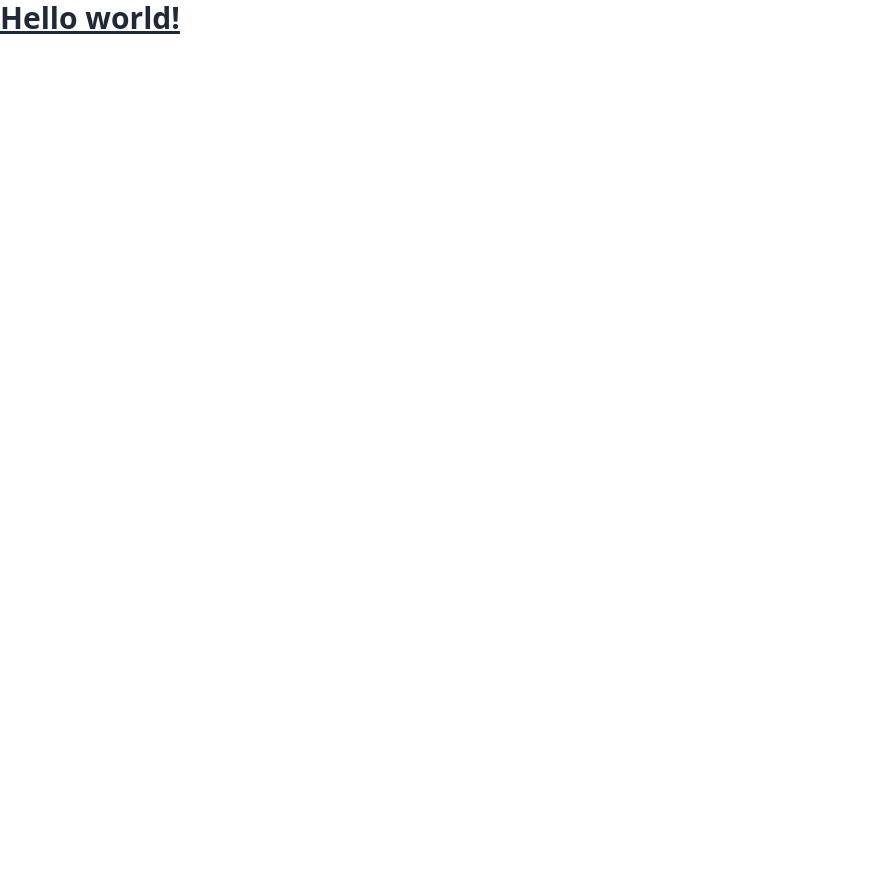
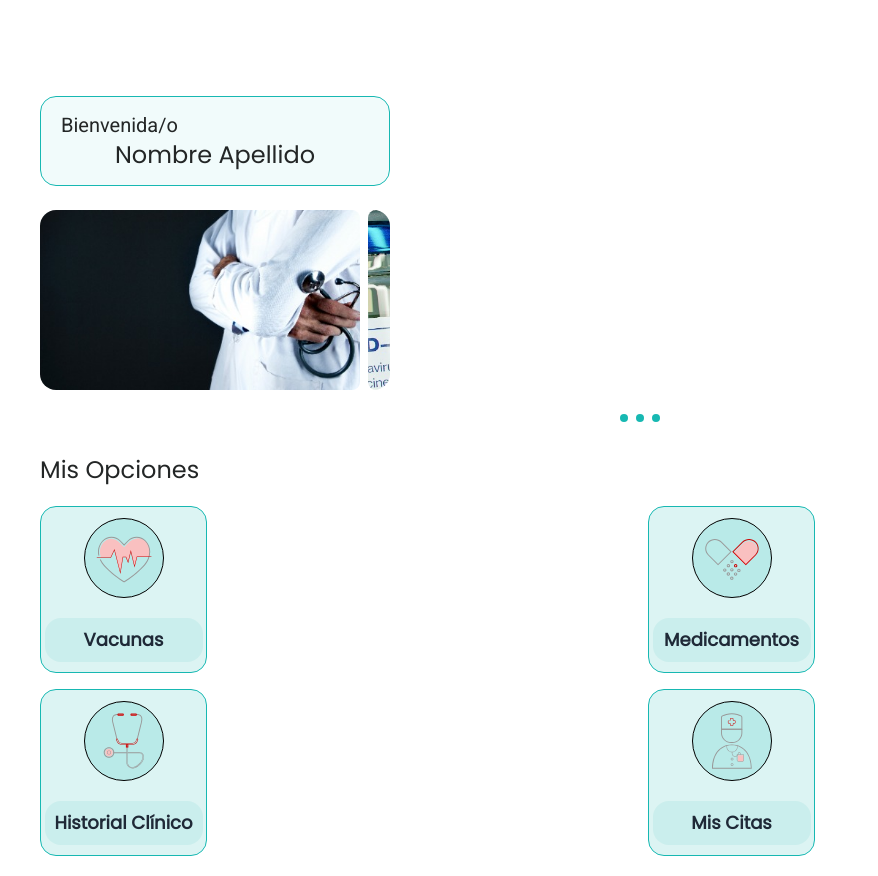
Before and after one commit to No-Country-simulation/h1-08-java-react, a React (Vite) app in the folder client/: page / in a window 1280 px wide. Shown: the whole page, without its empty margins (0-878 px from the left). Before the commit the page ends 800 px from the top, so only its background shows below. Built offline with nearby package versions, Linux system fonts and the light colour scheme.

Commit message:
Desarrollo vista home

```diff
--- /dev/null
+++ b/client/src/components/molecules/CardButton.jsx
@@ -0,0 +1,29 @@
+import PropTypes from "prop-types";
+
+const CardButton = ({ image, title, link }) => {
+  return (
+      <div className="card rounded-2xl bg-lightGreen/50 hover:bg-lightGreen backdrop-blur-2xl border border-darkGreen size-[167px] flex items-center justify-center p-1.5">
+        <div className="flex flex-col gap-5 items-center">
+            <div className="bg-lightGreen border border-black rounded-full size-20 flex items-center justify-center">
+            <img src={image} alt={title} className="size-16" />
+            </div>
+            <div className="bg-lightGreen/50 rounded-2xl w-[158px] py-2 flex justify-center items-center">
+            <a
+                href={link}
+                className="text-center font-poppins font-semibold text-lg"
+            >
+                {title}
+            </a>
+            </div>
+        </div>
+      </div>
+  );
+};
+
+CardButton.propTypes = {
+  image: PropTypes.string.isRequired,
+  title: PropTypes.string.isRequired,
+  link: PropTypes.string.isRequired,
+};
+
+export default CardButton;
--- /dev/null
+++ b/client/src/components/molecules/CardWelcome.jsx
@@ -0,0 +1,12 @@
+const CardWelcome = () => {
+  return (
+    <div className="card max-w-[350px] max-h-[90px] rounded-2xl bg-lightGreen/20 backdrop-blur-2xl border border-darkGreen p-5 justify-center">
+      <h2 className="text-textColor text-xl font-roboto">Bienvenida/o</h2>
+      <span className="text-textColor text-2xl font-poppins text-center">
+        Nombre Apellido
+      </span>
+    </div>
+  );
+};
+
+export default CardWelcome;
--- /dev/null
+++ b/client/src/components/organisms/Carousel.jsx
@@ -0,0 +1,26 @@
+import { image1, image2, image3 } from "../../assets";
+
+const Carousel = () => {
+  return (
+    <div className="flex flex-col gap-4">
+      <div className="carousel carousel-center rounded-box max-w-[350px] max-h-[180px] space-x-2">
+        <div id="item1" className="carousel-item max-w-xs">
+          <img src={image1} className="w-full object-cover rounded-lg" />
+        </div>
+        <div id="item2" className="carousel-item max-w-xs">
+          <img src={image2} className="w-full object-cover rounded-lg" />
+        </div>
+        <div id="item3" className="carousel-item max-w-xs">
+          <img src={image3} className="w-full object-cover rounded-lg" />
+        </div>
+      </div>
+      <div className="flex w-full justify-center gap-2 py-2">
+        <a href="#item1" className="rounded-full size-2 bg-darkGreen hover:bg-black"></a>
+        <a href="#item2" className="rounded-full size-2 bg-darkGreen hover:bg-black"></a>
+        <a href="#item3" className="rounded-full size-2 bg-darkGreen hover:bg-black"></a>
+      </div>
+    </div>
+  );
+};
+
+export default Carousel;
--- /dev/null
+++ b/client/src/components/organisms/MyOptions.jsx
@@ -0,0 +1,18 @@
+import CardButton from "../molecules/CardButton"
+import { stethoscope, electrocardiogram, doctor, capsule} from "../../assets";
+
+const MyOptions = () => {
+  return (
+    <div>
+        <h1 className="text-textColor text-2xl font-poppins">Mis Opciones</h1>
+        <div className="grid grid-cols-2 gap-4 py-5">
+            <CardButton title="Vacunas" image={electrocardiogram} link="#"/>
+            <CardButton title="Medicamentos" image={capsule} link="#"/>
+            <CardButton title="Historial Clínico" image={stethoscope} link="#"/>
+            <CardButton title="Mis Citas" image={doctor} link="#"/>
+        </div>
+    </div>
+  )
+}
+
+export default MyOptions
--- a/client/src/pages/Home.jsx
+++ b/client/src/pages/Home.jsx
@@ -1,9 +1,15 @@
+import CardWelcome from "../components/molecules/CardWelcome";
+import Carrousel from "../components/organisms/Carousel";
+import MyOptions from "../components/organisms/MyOptions";
 
 const Home = () => {
-    return (<>
-        <h1 className="text-3xl font-bold underline">Hello world!</h1>
-    </>
-    )
-}
+  return (
+    <section className="container flex flex-col justify-center px-10 pt-24 gap-6">
+      <CardWelcome />
+      <Carrousel />
+      <MyOptions />
+    </section>
+  );
+};
 
-export default Home
+export default Home;
```
